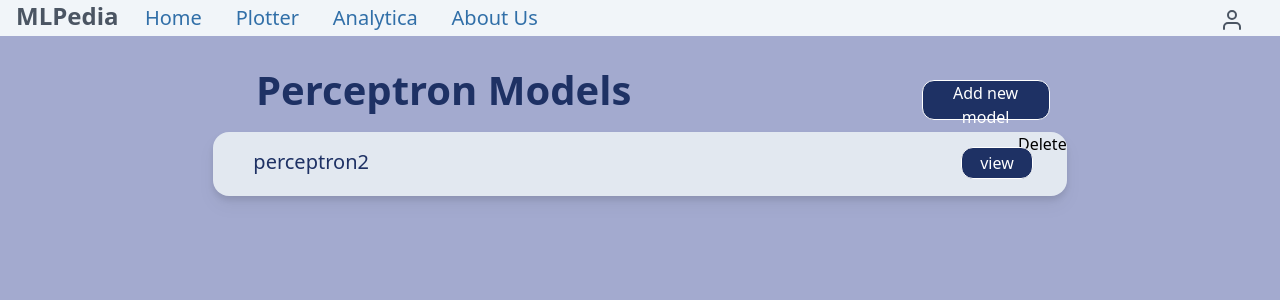
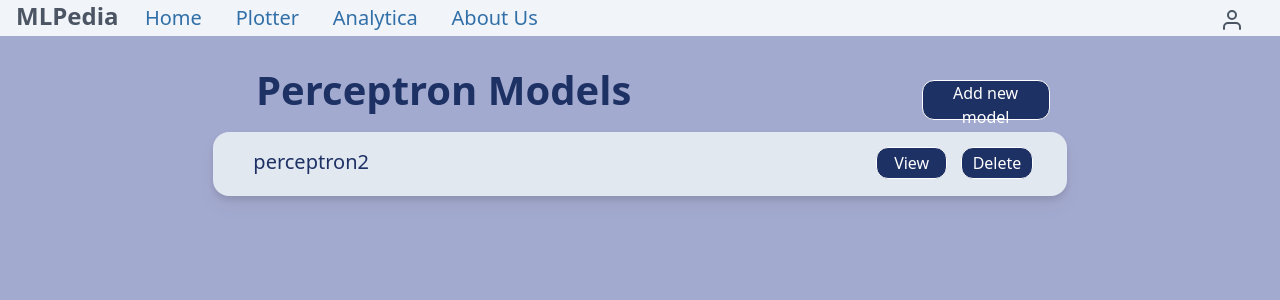
Before and after one commit to ArkadebMisra/MLPedia, a Django app: page /analytica/pc_models_list/ in a window 1280 px wide. Shown: the top 300 px of the page. Run offline with Django 4.2, Linux system fonts and the light colour scheme; a user stored in the database is signed in; data comes from the database, SQL or seed files in the repository; some libraries are stand-ins or nearby versions.

Commit message:
perceptron_model_list

```diff
--- a/analytica/templates/analytica/perceptron/perceptron_models_list.html
+++ b/analytica/templates/analytica/perceptron/perceptron_models_list.html
@@ -31,10 +31,12 @@
 
                     <h1 class="m-4 px-6  text-xl text-[#1e3164] relative">{{ model.title }}</h1>
                     <a class="m-4  px-7 text-xl text-[#1e3164]" href="{{ model.get_absolute_url }}">
-                        <button class=" absolute w-1/12 h-8 border border-white border-solid rounded-xl bg-[#1e3164] text-white  lg:bottom-[27%]  lg:right-[4%] text-center text-sm lg:text-base hover:bg-blue-900 hover:border-none ">view</button>
+                        <button class=" absolute w-1/12 h-8 border border-white border-solid rounded-xl bg-[#1e3164] text-white  lg:bottom-[27%]  lg:right-[14%] text-center text-sm lg:text-base hover:bg-blue-900 hover:border-none ">View</button>
 
                     </a>
-                    <a href="{% url 'analytica:perceptron_delete' model.id model.slug %}">Delete</a>
+                    <a class="m-4  px-7 text-xl text-[#1e3164]" href="{% url 'analytica:perceptron_delete' model.id model.slug %}">
+                        <button class=" absolute w-1/12 h-8 border border-white border-solid rounded-xl bg-[#1e3164] text-white  lg:bottom-[27%]  lg:right-[4%] text-center text-sm lg:text-base hover:bg-blue-900 hover:border-none ">Delete</button>
+                    </a>
                 </div>
                 {% endfor %}
             </div>
```
